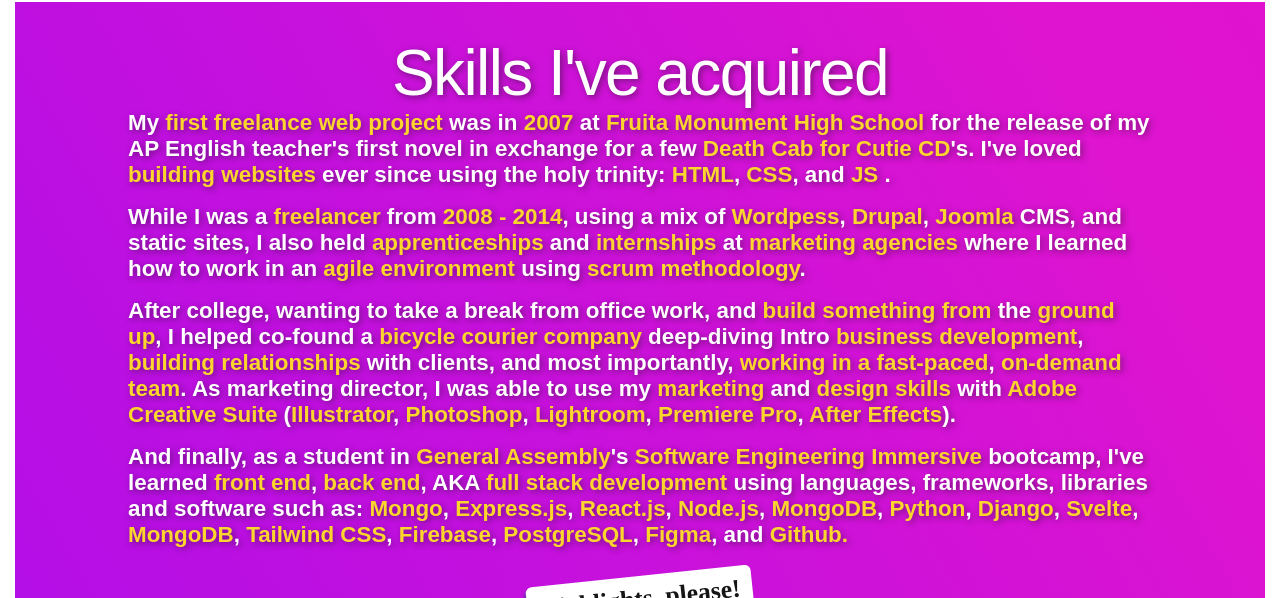
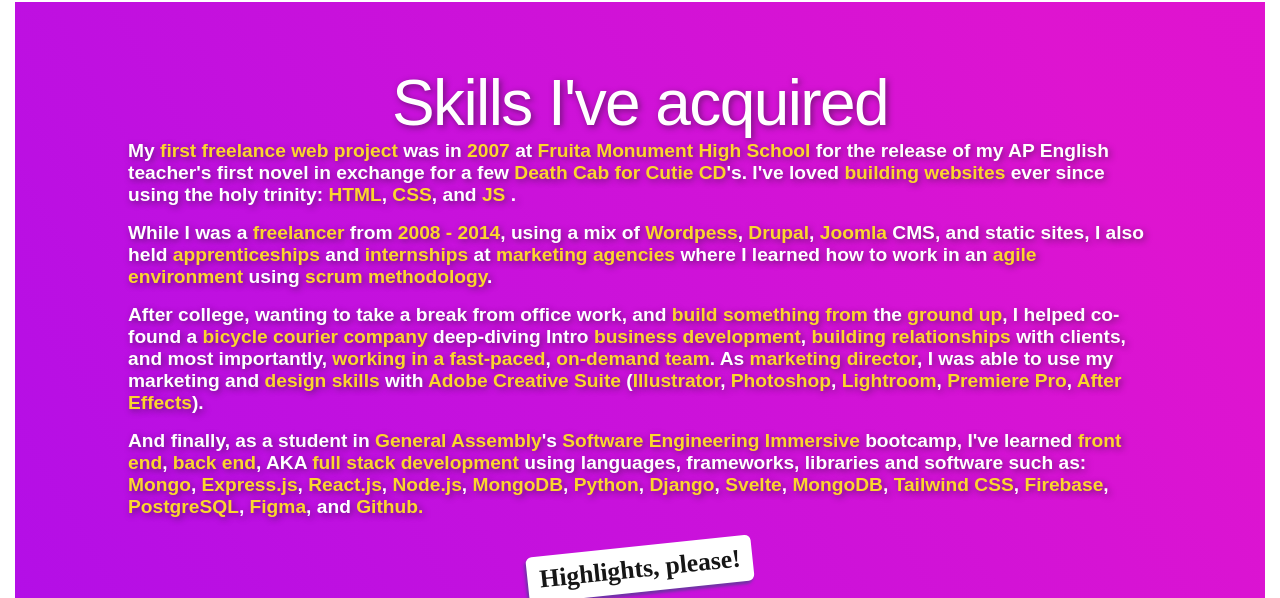
Before and after one commit to layhee/port-site, a React (Create React App) app: page / in a window 1280 px wide. Shown: the part 813-1411 px from the top of the page. Built offline with nearby package versions, Linux system fonts and the light colour scheme; a web font is replaced by a local one.

Commit message:
fixes verbage in skills

```diff
--- a/src/assets/index.css
+++ b/src/assets/index.css
@@ -32,7 +32,7 @@
     font-family: 'Sofia Sans', sans-serif;
 }
 h3{
-    font-size: 1.4rem;
+    font-size: 1.2rem;
     font-family: 'Sofia Sans', sans-serif;
     margin-bottom: 16px;
 }
--- a/src/components/Portfolio.js
+++ b/src/components/Portfolio.js
@@ -27,7 +27,7 @@
                 </dd>
         </div>
         <div className="next">
-            <a href="#skills"><RiArrowUpCircleLine/></a>My Work<a href="#about"><RiArrowDownCircleLine/></a>
+            <a href="#skills"><RiArrowUpCircleLine/></a><a href="#about">About Me<RiArrowDownCircleLine/></a>
         </div>
         </>
     );
--- a/src/components/Skills.js
+++ b/src/components/Skills.js
@@ -16,7 +16,7 @@
          <h1>Skills I've acquired</h1>
          <h3>My <span className="yellow">first freelance web project</span> was in <span className="yellow">2007</span> at <span className="yellow">Fruita Monument High School</span> for the release of my AP English teacher's first novel in exchange for a few <span className="yellow">Death Cab for Cutie CD</span>'s. I've loved <span className="yellow">building websites</span> ever since using the holy trinity: <span className="yellow">HTML</span>, <span className="yellow">CSS</span>, and <span className="yellow">JS </span>.</h3>
          <h3>While I was a <span className="yellow">freelancer</span> from <span className="yellow">2008 - 2014</span>, using a mix of <span className="yellow">Wordpess</span>, <span className="yellow">Drupal</span>, <span className="yellow">Joomla</span> CMS, and static sites, I also held <span className="yellow">apprenticeships</span> and <span className="yellow">internships</span> at <span className="yellow">marketing agencies</span> where I learned how to work in an <span className="yellow">agile environment</span> using <span className="yellow">scrum methodology</span>.</h3>
-         <h3>After college, wanting to take a break from office work, and <span className="yellow">build something from</span> the <span className="yellow">ground up</span>, I helped co-found a <span className="yellow">bicycle courier company</span> deep-diving Intro <span className="yellow">business development</span>, <span className="yellow">building relationships</span> with clients, and most importantly, <span className="yellow">working in a fast-paced</span>, <span className="yellow">on-demand team</span>. As marketing director, I was able to use my <span className="yellow">marketing</span> and <span className="yellow">design skills</span> with <span className="yellow">Adobe Creative Suite </span>(<span className="yellow">Illustrator</span>, <span className="yellow">Photoshop</span>, <span className="yellow">Lightroom</span>, <span className="yellow">Premiere Pro</span>, <span className="yellow">After Effects</span>).</h3>
+         <h3>After college, wanting to take a break from office work, and <span className="yellow">build something from</span> the <span className="yellow">ground up</span>, I helped co-found a <span className="yellow">bicycle courier company</span> deep-diving Intro <span className="yellow">business development</span>, <span className="yellow">building relationships</span> with clients, and most importantly, <span className="yellow">working in a fast-paced</span>, <span className="yellow">on-demand team</span>. As <span className="yellow">marketing director</span>, I was able to use my marketing and <span className="yellow">design skills</span> with <span className="yellow">Adobe Creative Suite </span>(<span className="yellow">Illustrator</span>, <span className="yellow">Photoshop</span>, <span className="yellow">Lightroom</span>, <span className="yellow">Premiere Pro</span>, <span className="yellow">After Effects</span>).</h3>
          <h3>And finally, as a student in <span className="yellow">General Assembly</span>'s <span className="yellow">Software Engineering Immersive</span> bootcamp, I've learned <span className="yellow">front end</span>, <span className="yellow">back end</span>, AKA <span className="yellow">full stack development</span> using languages, frameworks, libraries and software such as: <span className="yellow">Mongo</span>, <span className="yellow">Express.js</span>, <span className="yellow">React.js</span>, <span className="yellow">Node.js</span>, <span className="yellow">MongoDB</span>, <span className="yellow">Python</span>, <span className="yellow">Django</span>, <span className="yellow">Svelte</span>, <span className="yellow">MongoDB</span>, <span className="yellow">Tailwind CSS</span>, <span className="yellow">Firebase</span>, <span className="yellow">PostgreSQL</span>, <span className="yellow">Figma</span>, and <span className="yellow">Github.</span> </h3>
          <button className="button stay" onClick={handleClick}>Highlights, please!</button>
          <div className="next">
```
